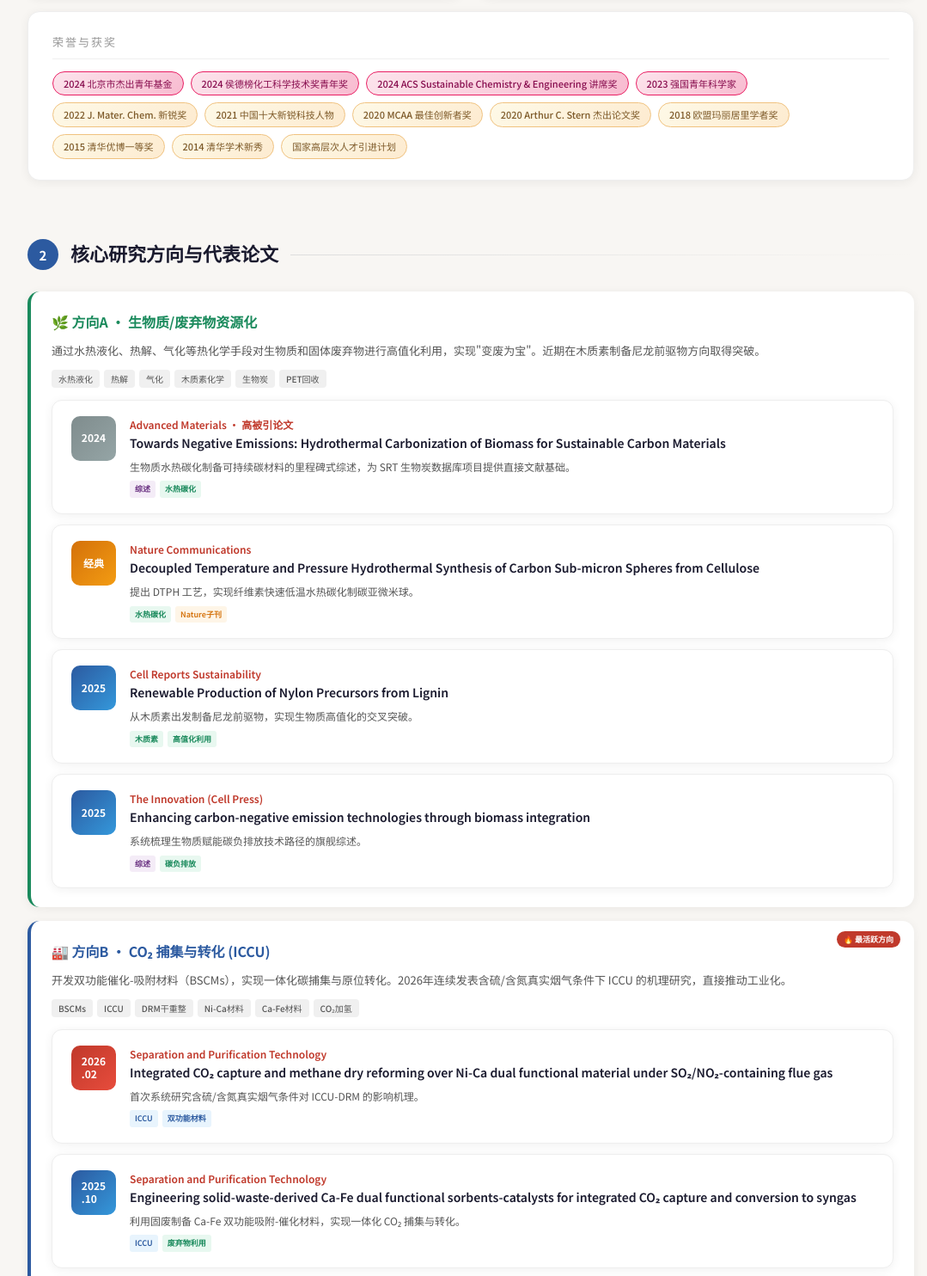
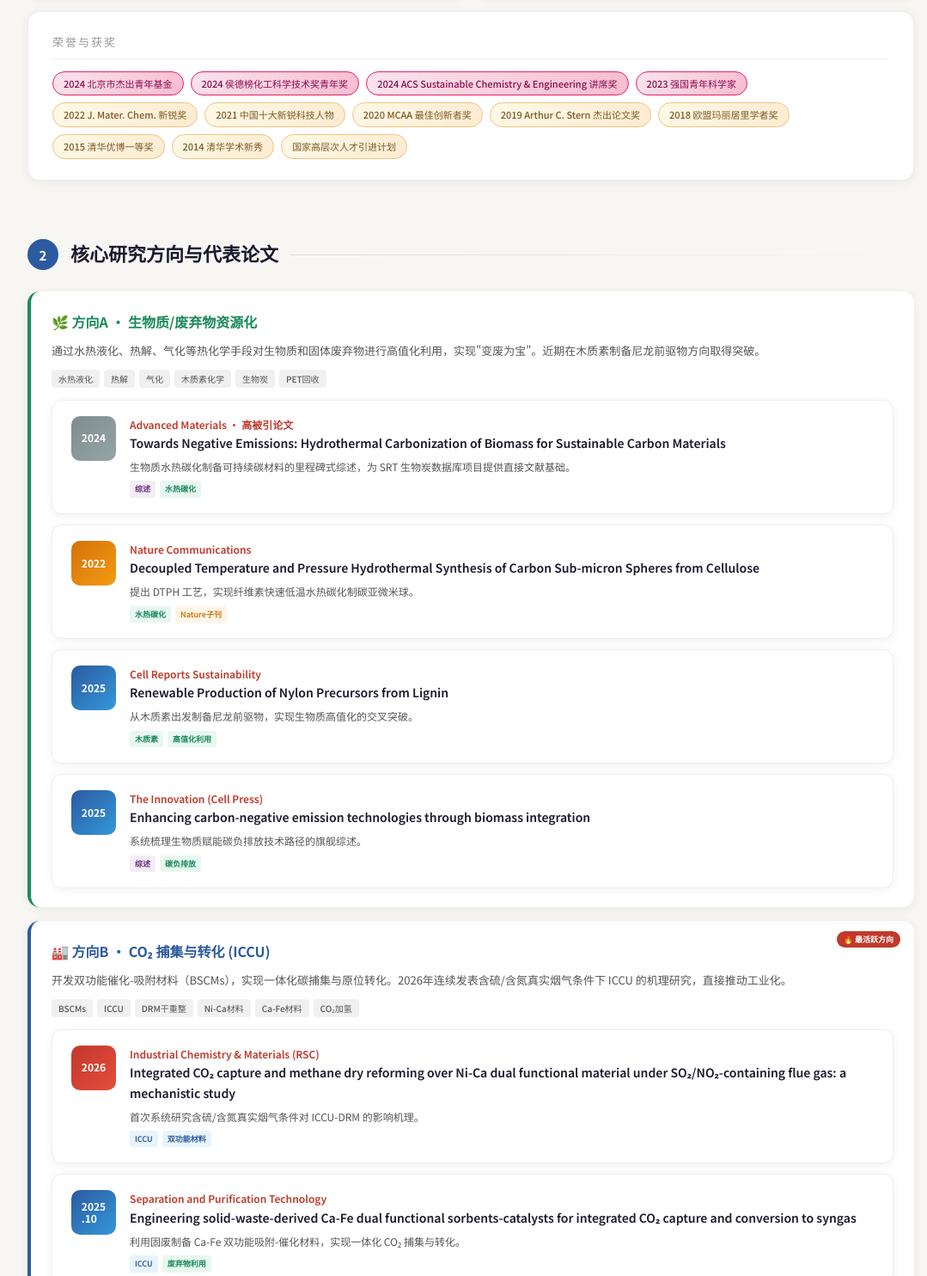
Before and after one commit to JavonLoong/research, a plain HTML site: page index.html in a window 1280 px wide. Shown: the part 934-2418 px from the top of the page at 86% size, without its empty margins (92-1171 px from the left). Drawn offline with Linux system fonts and the light colour scheme.

Commit message:
fix: correct journal name, award year, and paper year after fact-check

```diff
--- a/index.html
+++ b/index.html
@@ -251,7 +251,7 @@ body{font-family:'Noto Sans SC',system-ui,sans-serif;background:var(--bg);color:
       <span class="honor-tag">2022 J. Mater. Chem. 新锐奖</span>
       <span class="honor-tag">2021 中国十大新锐科技人物</span>
       <span class="honor-tag">2020 MCAA 最佳创新者奖</span>
-      <span class="honor-tag">2020 Arthur C. Stern 杰出论文奖</span>
+      <span class="honor-tag">2019 Arthur C. Stern 杰出论文奖</span>
       <span class="honor-tag">2018 欧盟玛丽居里学者奖</span>
       <span class="honor-tag">2015 清华优博一等奖</span>
       <span class="honor-tag">2014 清华学术新秀</span>
@@ -287,7 +287,7 @@ body{font-family:'Noto Sans SC',system-ui,sans-serif;background:var(--bg);color:
         </div>
       </div>
       <div class="paper">
-        <div class="yr classic">经典</div>
+        <div class="yr classic">2022</div>
         <div class="info">
           <div class="journal">Nature Communications</div>
           <h4>Decoupled Temperature and Pressure Hydrothermal Synthesis of Carbon Sub-micron Spheres from Cellulose</h4>
@@ -327,10 +327,10 @@ body{font-family:'Noto Sans SC',system-ui,sans-serif;background:var(--bg);color:
     </div>
     <div class="paper-list" style="margin-top:14px;">
       <div class="paper">
-        <div class="yr y2026">2026<br>.02</div>
+        <div class="yr y2026">2026</div>
         <div class="info">
-          <div class="journal">Separation and Purification Technology</div>
-          <h4>Integrated CO₂ capture and methane dry reforming over Ni-Ca dual functional material under SO₂/NO₂-containing flue gas</h4>
+          <div class="journal">Industrial Chemistry & Materials (RSC)</div>
+          <h4>Integrated CO₂ capture and methane dry reforming over Ni-Ca dual functional material under SO₂/NO₂-containing flue gas: a mechanistic study</h4>
           <p>首次系统研究含硫/含氮真实烟气条件对 ICCU-DRM 的影响机理。</p>
           <div class="tag-row"><span class="ptag iccu">ICCU</span><span class="ptag iccu">双功能材料</span></div>
         </div>
```
